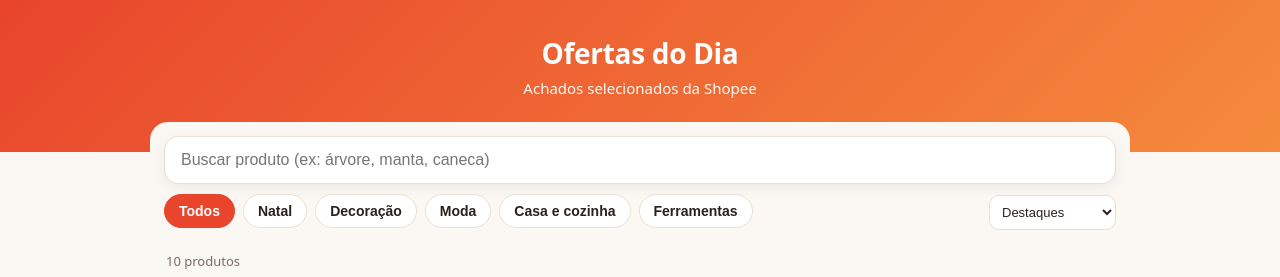
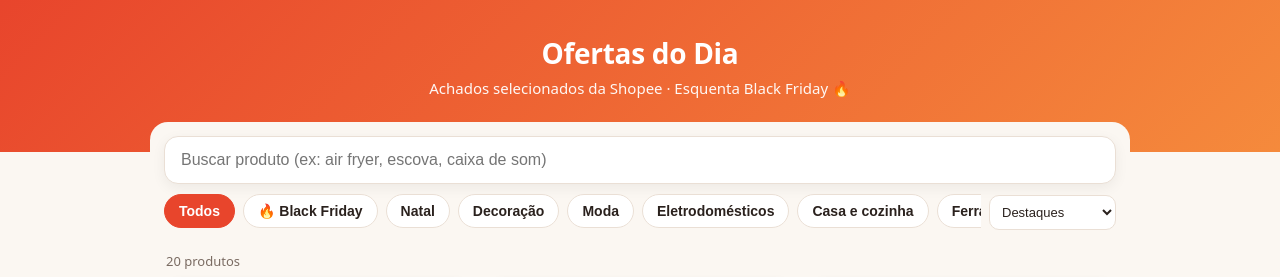
Before and after one commit to ofertasdodia-br/ofertasdodia-br.github.io, a plain HTML site: page index.html in a window 1280 px wide. Shown: the top 277 px of the page. Drawn offline with Linux system fonts and the light colour scheme.

Commit message:
Update index.html

```diff
--- a/index.html
+++ b/index.html
@@ -4,9 +4,9 @@
 <meta charset="utf-8">
 <meta name="viewport" content="width=device-width, initial-scale=1">
 <title>Ofertas do Dia | Achados da Shopee</title>
-<meta name="description" content="Achados e ofertas selecionados da Shopee: Natal, decoração e moda. Links de afiliado.">
+<meta name="description" content="Achados e ofertas selecionados da Shopee: Black Friday, eletrodomésticos, beleza, Natal e moda. Links de afiliado.">
 <meta property="og:title" content="Ofertas do Dia | Achados da Shopee">
-<meta property="og:description" content="Achados e ofertas selecionados: Natal, decoração e moda.">
+<meta property="og:description" content="Achados e ofertas selecionados: Black Friday, eletrodomésticos, beleza, Natal e moda.">
 <style>
 :root{--bg:#fbf7f2;--ink:#2a211d;--mute:#7a6b62;--brand:#e8452c;--brand2:#c2310f;--card:#fff;--line:#eadfd5}
 *{box-sizing:border-box;-webkit-tap-highlight-color:transparent}
@@ -45,11 +45,11 @@ select{flex:none;border:1px solid var(--line);background:#fff;border-radius:10px
 <body>
 <header>
 <h1>Ofertas do Dia</h1>
-<p>Achados selecionados da Shopee</p>
+<p>Achados selecionados da Shopee · Esquenta Black Friday 🔥</p>
 </header>
 <div class="wrap">
 <div class="tools">
-<input id="q" class="search" type="search" placeholder="Buscar produto (ex: árvore, manta, caneca)" autocomplete="off">
+<input id="q" class="search" type="search" placeholder="Buscar produto (ex: air fryer, escova, caixa de som)" autocomplete="off">
 <div class="row">
 <div class="chips" id="chips"></div>
 <select id="sort" aria-label="Ordenar">
@@ -73,21 +73,31 @@ var P=[
 {n:"Caneca de cerâmica natalina com alça, Papai Noel e boneco de neve",c:"Natal",p:39.90,o:15,i:"https://down-bs-br.img.susercontent.com/br-11134207-820li-mty8lghvvev705.webp",u:"https://s.shopee.com.br/3B95XvQNof"},
 {n:"Conjunto feminino cropped e shorts 2 peças, cintura alta",c:"Moda",p:52.00,o:20,i:"https://down-bs-br.img.susercontent.com/sg-11134201-825a7-mtzqmmot4z5s1d.webp",u:"https://s.shopee.com.br/114axwmF9E"},
 {n:"Conjunto feminino body tule + short alfaiataria, para festa",c:"Moda",p:61.99,o:0,i:"https://down-bs-br.img.susercontent.com/br-11134207-820lm-mt7dsc0m4tfr4e.webp",u:"https://s.shopee.com.br/LouAj1yqW"},
-{n:"Air Fryer Britânia 4,2L Dura Mais 1500W",c:"Casa e cozinha",p:179.90,o:0,i:"https://down-br.img.susercontent.com/file/sg-11134201-8258f-mudi8zi45c034a",u:"https://s.shopee.com.br/1W0sYUcMJP"},
+{n:"Air Fryer Britânia 4,2L Dura Mais 1500W",c:"Eletrodomésticos",p:170.91,o:32,i:"https://down-br.img.susercontent.com/file/sg-11134201-8258f-mudi8zi45c034a",u:"https://s.shopee.com.br/1W0sYUcMJP"},
 {n:"Kit 4 potes herméticos com tampa de bambu, organizador de mantimentos",c:"Casa e cozinha",p:39.99,o:60,i:"https://down-br.img.susercontent.com/file/sg-11134201-822x5-mo74eg768t8m85",u:"https://s.shopee.com.br/9pg0TpsDL2"},
 {n:"Vestido longo de uma alça com fenda, para festas, Natal e Réveillon",c:"Moda",p:79.90,o:0,i:"https://down-br.img.susercontent.com/file/br-11134207-820la-mszyckuav8qu92",u:"https://s.shopee.com.br/9fMaHZrdX1"},
-{n:"Jogo de chave catraca 46 peças com caixa de ferramentas",c:"Ferramentas",p:28.99,o:67,i:"https://down-br.img.susercontent.com/file/br-11134207-820l9-mqt86n8incape7",u:"https://s.shopee.com.br/906tUN2yzW"}
+{n:"Jogo de chave catraca 46 peças com caixa de ferramentas",c:"Ferramentas",p:28.99,o:67,i:"https://down-br.img.susercontent.com/file/br-11134207-820l9-mqt86n8incape7",u:"https://s.shopee.com.br/906tUN2yzW"},
+{n:"Aspirador de pó vertical Britânia 2 em 1 1200W",c:"Eletrodomésticos",p:104.41,o:60,i:"https://down-br.img.susercontent.com/file/sg-11134201-825b1-mudicsor5gxu3a",u:"https://s.shopee.com.br/4fxukJUd5z"},
+{n:"Micro-ondas Philco PMO30P 28L, limpa fácil e tira odor, 1100W",c:"Eletrodomésticos",p:599.84,o:57,i:"https://down-br.img.susercontent.com/file/br-11134207-81ztc-mjo9ibbxiarq09",u:"https://s.shopee.com.br/LovaLl7tB"},
+{n:"Micro-ondas Mondial 21 litros 1200W",c:"Eletrodomésticos",p:472.88,o:37,i:"https://down-br.img.susercontent.com/file/br-11134207-820ly-mrkpwpr13jt325",u:"https://s.shopee.com.br/8KrD896SNZ"},
+{n:"Escova secadora Britânia 4 em 1 nanocerâmica 1300W",c:"Beleza",p:79.90,o:43,i:"https://down-br.img.susercontent.com/file/sg-11134201-8258a-mvp0wnmwacxyc0",u:"https://s.shopee.com.br/W8LmekUYC"},
+{n:"Escova elétrica a vapor 3 em 1 com nano névoa e luz vermelha",c:"Beleza",p:34.59,o:51,i:"https://down-br.img.susercontent.com/file/br-11134207-820ma-msle4q9lbtol18",u:"https://s.shopee.com.br/906tvN3v1d"},
+{n:"Aparador feminino 4 em 1 recarregável USB, sobrancelha, nariz e corpo",c:"Beleza",p:35.99,o:39,i:"https://down-br.img.susercontent.com/file/br-11134207-820la-moy94uiglu6862",u:"https://s.shopee.com.br/1C5BjmOZ9"},
+{n:"Cronograma capilar Hidra, Babosa e Coco, Salon Line",c:"Beleza",p:45.05,o:33,i:"https://down-br.img.susercontent.com/file/br-11134207-820lb-mnygwkocjg1s12",u:"https://s.shopee.com.br/8fU3Wl5Bhb"},
+{n:"Medidor de pressão arterial digital + termômetro infravermelho + oxímetro",c:"Saúde",p:75.78,o:62,i:"https://down-br.img.susercontent.com/file/sg-11134201-81zvb-mn36o785y4g0a4",u:"https://s.shopee.com.br/BVVO2llEA"},
+{n:"Caixa de som amplificadora Mondial CM-400-L com LED 400W",c:"Eletrônicos",p:365.75,o:56,i:"https://down-br.img.susercontent.com/file/br-11134207-7r98o-mdqljpwmekepe2",u:"https://s.shopee.com.br/8VAdKS5p2a"},
+{n:"Colchão inflável JOYFOX casal e solteiro com bomba elétrica",c:"Casa e cozinha",p:146.30,o:76,i:"https://down-br.img.susercontent.com/file/br-11134207-820l4-mpd9bna4dwxs4f",u:"https://s.shopee.com.br/8pnTj44YMc"}
 ];
 var cat="Todos",grid=document.getElementById("grid"),q=document.getElementById("q"),sortEl=document.getElementById("sort");
-var cats=["Todos"];P.forEach(function(x){if(cats.indexOf(x.c)<0)cats.push(x.c)});
+var BF="🔥 Black Friday";var cats=["Todos",BF];P.forEach(function(x){if(cats.indexOf(x.c)<0)cats.push(x.c)});
 var chips=document.getElementById("chips");
 cats.forEach(function(c){var b=document.createElement("button");b.className="chip"+(c==="Todos"?" on":"");b.textContent=c;b.onclick=function(){cat=c;Array.prototype.forEach.call(chips.children,function(e){e.className="chip"+(e.textContent===c?" on":"")});render()};chips.appendChild(b)});
 function norm(s){return s.toLowerCase().normalize("NFD").replace(/[\u0300-\u036f]/g,"")}
 function slug(s){return norm(s).replace(/[^a-z0-9]+/g,"-").replace(/^-|-$/g,"").slice(0,40)}
 function brl(v){return "R$ "+v.toFixed(2).replace(".",",")}
 function render(){
-var t=norm(q.value.trim()),list=P.filter(function(x){return (cat==="Todos"||x.c===cat)&&(!t||norm(x.n+" "+x.c).indexOf(t)>=0)});
-var s=sortEl.value;
+var t=norm(q.value.trim()),list=P.filter(function(x){return (cat==="Todos"||(cat===BF?x.o>=30:x.c===cat))&&(!t||norm(x.n+" "+x.c).indexOf(t)>=0)});
+var s=sortEl.value;if(cat===BF&&s==="rel")s="off";
 if(s==="asc")list.sort(function(a,b){return a.p-b.p});
 if(s==="desc")list.sort(function(a,b){return b.p-a.p});
 if(s==="off")list.sort(function(a,b){return b.o-a.o});
```
